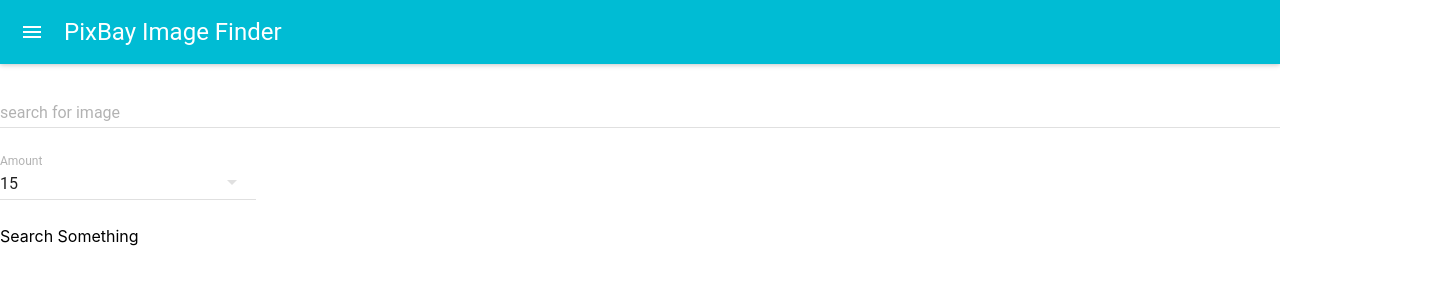
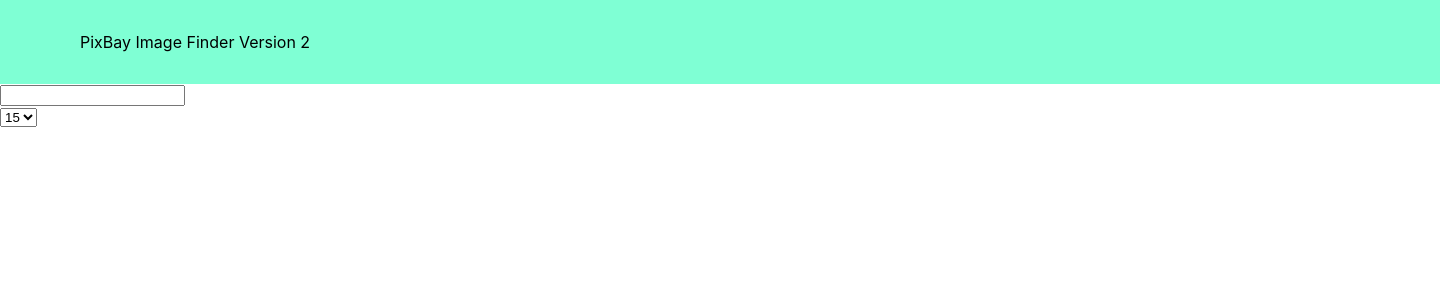
Before and after one commit to mohammadrad007/pixbay-image-finder, a React (Create React App) app: page / in a window 1280 px wide. Shown: the top 300 px of the page, 1440 px wide, since content can reach past the window. Built offline with nearby package versions, Linux system fonts and the light colour scheme.

Commit message:
start-develope-PixbayImageFinder-v2

```diff
--- a/src/components/navbar/NavBar.js
+++ b/src/components/navbar/NavBar.js
@@ -1,5 +1,7 @@
 import React from "react";
-import AppBar from "material-ui/AppBar";
+import classes from "./navbar.module.css";
 
-const NavBar = props => <AppBar title="PixBay Image Finder" />;
+const NavBar = () => (
+  <div className={classes.navbar}>PixBay Image Finder Version 2</div>
+);
 export default NavBar;
--- /dev/null
+++ b/src/components/navbar/navbar.module.css
@@ -0,0 +1,5 @@
+.navbar {
+  width: 100%;
+  background-color: aquamarine;
+  padding: 2rem 5rem;
+}
--- a/src/components/search/Search.js
+++ b/src/components/search/Search.js
@@ -1,78 +1,40 @@
-import React, { Component } from "react";
-import { TextField, SelectField, MenuItem } from "material-ui";
-import axios from "axios";
-import ImageResults from "../image-results/ImageResults";
-class Search extends Component {
-  state = {
-    searchText: "",
-    amount: 15,
-    apiUrl: "https://pixabay.com/api",
-    apiKey: "12725301-6d1d3080ea8ea5f1d3bde1efa",
-    images: []
-  };
-  onTextChange = e => {
-    const val = e.target.value;
-    this.setState(
-      {
-        [e.target.name]: val
-      },
-      () => {
-        if (val === "") {
-          this.setState({ images: [] });
-        } else {
-          axios
-            .get(
-              `${this.state.apiUrl}/?key=${this.state.apiKey}&q=${
-                this.state.searchText
-              }&image_type=photo&per_page=${this.state.amount}&safesearch=true`
-            )
-            .then(res =>
-              this.setState({
-                images: res.data.hits
-              })
-            )
-            .catch(err => console.log(err));
-        }
-      }
-    );
-  };
-  onAmountChange = (e, index, value) => {
-    this.setState({
-      amount: value
-    });
-  };
-  render() {
-    console.log(this.state.images);
+import React, { useState } from "react";
+
+const Search = () => {
+  const apiKey = "12725301-6d1d3080ea8ea5f1d3bde1efa";
+
+  const [text, setText] = useState("");
+  const [amount, setAmount] = useState(15);
+  const [result, setResult] = useState([]);
+
   return (
-      <div>
-        <TextField
+    <>
+      <input
         name="searchText"
-          value={this.state.serachText}
-          onChange={this.onTextChange}
+        value={text}
+        // onChange={onTextChange}
         floatingLabelText="search for image"
-          fullWidth={true}
       />
       <br />
-        <SelectField
+      <select
         name="amount"
-          floatingLabelText="Amount"
-          value={this.state.amount}
-          onChange={this.onAmountChange}
+        value={amount}
+        // onChange={this.onAmountChange}
       >
-          <MenuItem value={5} primaryText="5" />
-          <MenuItem value={10} primaryText="10" />
-          <MenuItem value={15} primaryText="15" />
-          <MenuItem value={30} primaryText="30" />
-          <MenuItem value={50} primaryText="50" />
-        </SelectField>
+        <option value={5}>5</option>
+        <option value={10}>10</option>
+        <option value={15}>15</option>
+        <option value={30}>30</option>
+        <option value={50}>50</option>
+      </select>
       <br />
-        {this.state.images.length > 0 ? (
+      {/* {this.state.images.length > 0 ? (
         <ImageResults images={this.state.images} />
       ) : (
         <p>Search Something</p>
-        )}
-      </div>
+      )} */}
+    </>
   );
-  }
-}
+};
+
 export default Search;
```
Also changed, not shown: src/components/search/SearchL.js (added, +75 -0 lines), src/services/search.js (added), 1 other file (tests, documents, lock files or other folders). Lines whose indentation alone changed are shown as unchanged.
